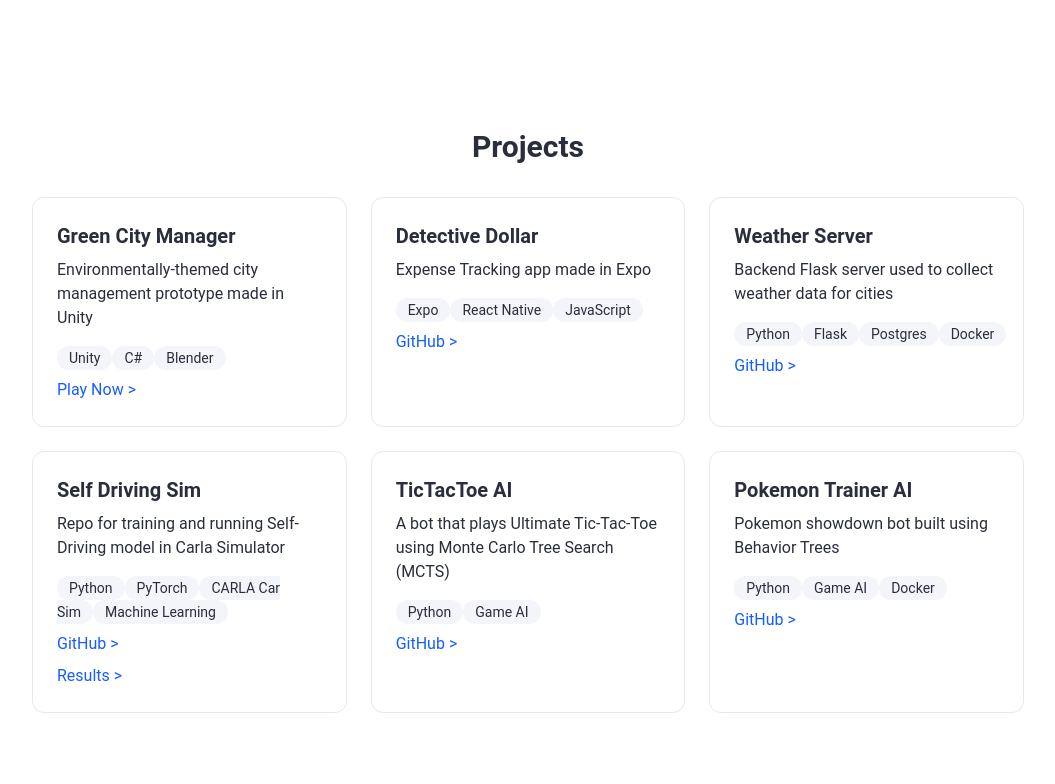
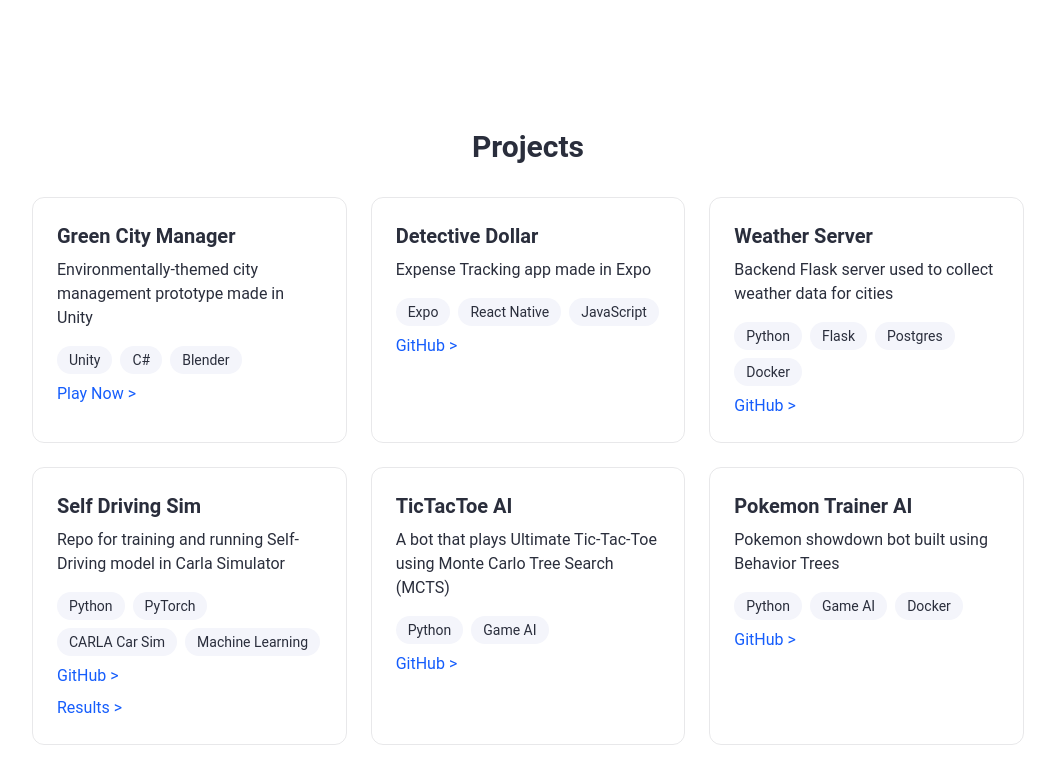
Before and after one commit to HershR/hershr-portfolio, a React (Vite) app: page / in a window 1280 px wide. Shown: the part 2509-3293 px from the top of the page, without its empty margins (112-1167 px from the left). Built offline with nearby package versions, Linux system fonts and the light colour scheme.

Commit message:
Created Tool Chip Component

```diff
--- /dev/null
+++ b/src/components/ToolChip.tsx
@@ -0,0 +1,15 @@
+import React from "react";
+
+interface Props {
+  tool: string;
+}
+export default function ToolChip({ tool }: Props) {
+  return (
+    <span
+      key={tool}
+      className="bg-secondary text-primary px-3 py-1 rounded-full text-sm hover:shadow-sm transition"
+    >
+      {tool}
+    </span>
+  );
+}
--- a/src/components/sections/About.tsx
+++ b/src/components/sections/About.tsx
@@ -1,3 +1,4 @@
+import ToolChip from "../ToolChip";
 import WorkExperience, { WorkExperienceProps } from "../WorkExperience";
 
 export function About() {
@@ -77,12 +78,7 @@
               <h3 className="text-xl font-bold mb-4">Languages</h3>
               <div className="flex flex-wrap gap-2">
                 {languages.map((tool) => (
-                  <span
-                    key={tool}
-                    className="bg-secondary text-primary px-3 py-1 rounded-full text-sm hover:shadow-sm transition"
-                  >
-                    {tool}
-                  </span>
+                  <ToolChip key={tool} tool={tool} />
                 ))}
               </div>
             </div>
@@ -90,12 +86,7 @@
               <h3 className="text-xl font-bold mb-4">Frontend</h3>
               <div className="flex flex-wrap gap-2">
                 {frontendTools.map((tool) => (
-                  <span
-                    key={tool}
-                    className="bg-secondary text-primary px-3 py-1 rounded-full text-sm hover:shadow-sm transition"
-                  >
-                    {tool}
-                  </span>
+                  <ToolChip key={tool} tool={tool} />
                 ))}
               </div>
             </div>
@@ -104,12 +95,7 @@
               <h3 className="text-xl font-bold mb-4">Backend</h3>
               <div className="flex flex-wrap gap-2">
                 {backendTools.map((tool) => (
-                  <span
-                    key={tool}
-                    className="bg-secondary text-primary px-3 py-1 rounded-full text-sm hover:shadow-sm transition"
-                  >
-                    {tool}
-                  </span>
+                  <ToolChip key={tool} tool={tool} />
                 ))}
               </div>
             </div>
@@ -117,12 +103,7 @@
               <h3 className="text-xl font-bold mb-4">Game Dev</h3>
               <div className="flex flex-wrap gap-2">
                 {gameTools.map((tool) => (
-                  <span
-                    key={tool}
-                    className="bg-secondary text-primary px-3 py-1 rounded-full text-sm hover:shadow-sm transition"
-                  >
-                    {tool}
-                  </span>
+                  <ToolChip key={tool} tool={tool} />
                 ))}
               </div>
             </div>
--- a/src/components/sections/Home.tsx
+++ b/src/components/sections/Home.tsx
@@ -23,7 +23,6 @@
           <a
             href="#contact"
             className="border border-accent bg-secondary/50 text-primary py-3 px-6 rounded font-medium transition relative overflow-hidden hover:-translate-y-0.5 hover:shadow-lg"
-            //   onClick={() => window.scrollTo({ top: document.body.scrollHeight, behavior: 'smooth' })}
           >
             Contact Me
           </a>
--- a/src/components/sections/Projects.tsx
+++ b/src/components/sections/Projects.tsx
@@ -1,4 +1,5 @@
 import projects from "../../data/projects";
+import ToolChip from "../ToolChip";
 
 export function Projects() {
   return (
@@ -14,14 +15,9 @@
             <p className="text-primary mb-4">
               {project.description || "No description provided."}
             </p>
-            <div>
+            <div className="flex flex-wrap gap-2">
               {project.tools?.map((tool) => (
-                <span
-                  key={tool}
-                  className="bg-secondary text-primary px-3 py-1 rounded-full text-sm hover:shadow-sm transition"
-                >
-                  {tool}
-                </span>
+                <ToolChip key={tool} tool={tool} />
               ))}
             </div>
             {project.links.map((x) => (
```
